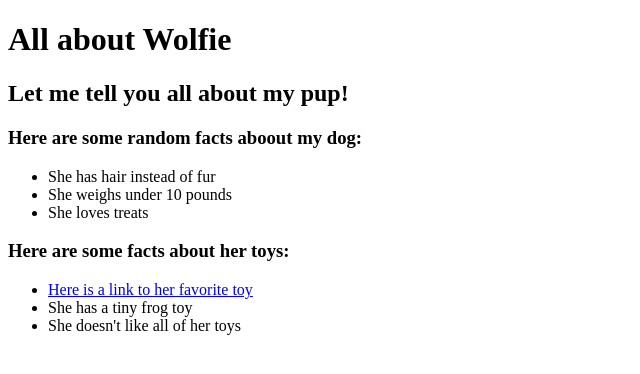
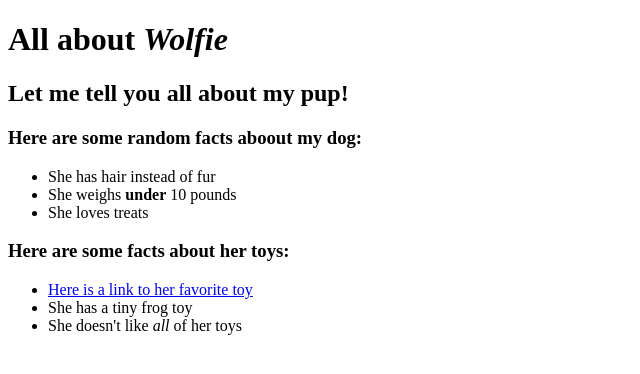
Before and after one commit to chloeloveall/pet-website, a plain HTML site: page index.html in a window 1280 px wide. Shown: the full height of the page, 0-640 px from the left. Drawn offline with Linux system fonts and the light colour scheme.

Commit message:
add inline elements em and strong

```diff
--- a/index.html
+++ b/index.html
@@ -4,13 +4,13 @@
   <title>Wolfie's Blog</title>
 </head>
 <body>
-  <h1>All about Wolfie</h1>
+  <h1>All about <em>Wolfie</em></h1>
   <h2>Let me tell you all about my pup!</h2>
 
   <h3>Here are some random facts aboout my dog:</h3>
   <ul>
     <li>She has hair instead of fur</li>
-    <li>She weighs under 10 pounds</li>
+    <li>She weighs <strong>under</strong> 10 pounds</li>
     <li>She loves treats</li>
   </ul>
 
@@ -18,7 +18,7 @@
   <ul>
     <li><a href="https://petsep.com/product/chef-hedgehog-dog-toys-chewer-chef-spike-dog-toy/">Here is a link to her favorite toy</a></li>
     <li>She has a tiny frog toy</li>
-    <li>She doesn't like all of her toys</li>
+    <li>She doesn't like <em>all</em> of her toys</li>
   </ul>
 </body>
 </html>
```
